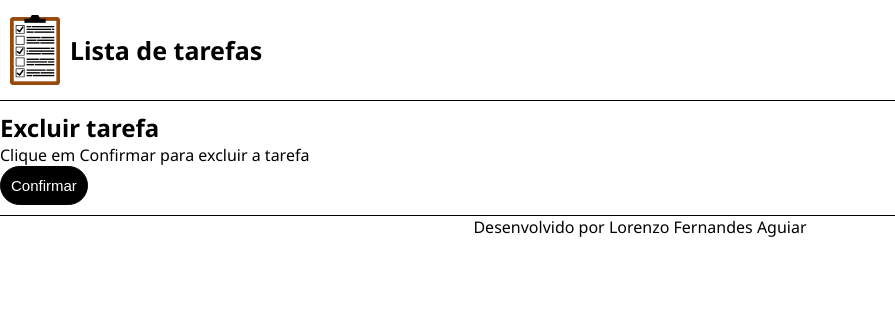
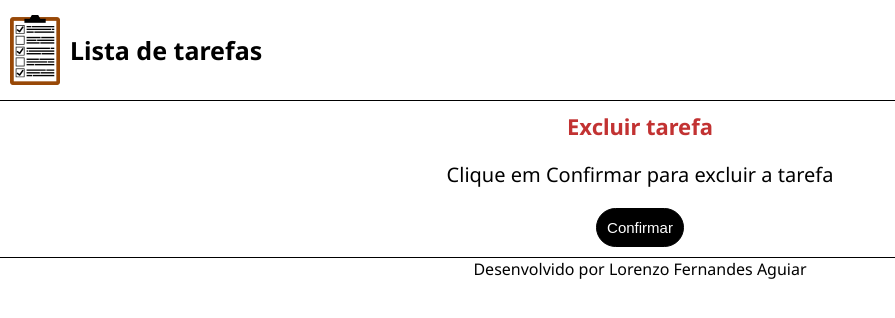
Before and after one commit to lorenzofernandesaguiar/projeto-lista-de-tarefas-frontend, an Angular app: page /excluir/1 in a window 1280 px wide. Shown: the top 318 px of the page, without its empty margins (0-895 px from the left). Built offline with nearby package versions, Linux system fonts and the light colour scheme; no server answers.

Commit message:
Altera o arquivo excluir-tarefa.component.css
O arquivo excluir-tarefa.component.css recebeu alterações. Sobre essas alterações, pode-se destacar a definição de estilos para a mensagem.

```diff
--- a/src/app/pages/excluir-tarefa/excluir-tarefa.component.css
+++ b/src/app/pages/excluir-tarefa/excluir-tarefa.component.css
@@ -0,0 +1,19 @@
+h2 {
+    text-align: center;
+    font-size: 22px;
+    color: var(--vermelho);
+    margin-bottom: 20px;
+}
+
+p {
+    text-align: center;
+    font-size: 20px;
+    margin-left: 20px;
+    margin-right: 20px;
+}
+
+#container-botao {
+    margin-top: 20px;
+    display: flex;
+    justify-content: center;
+}
```
